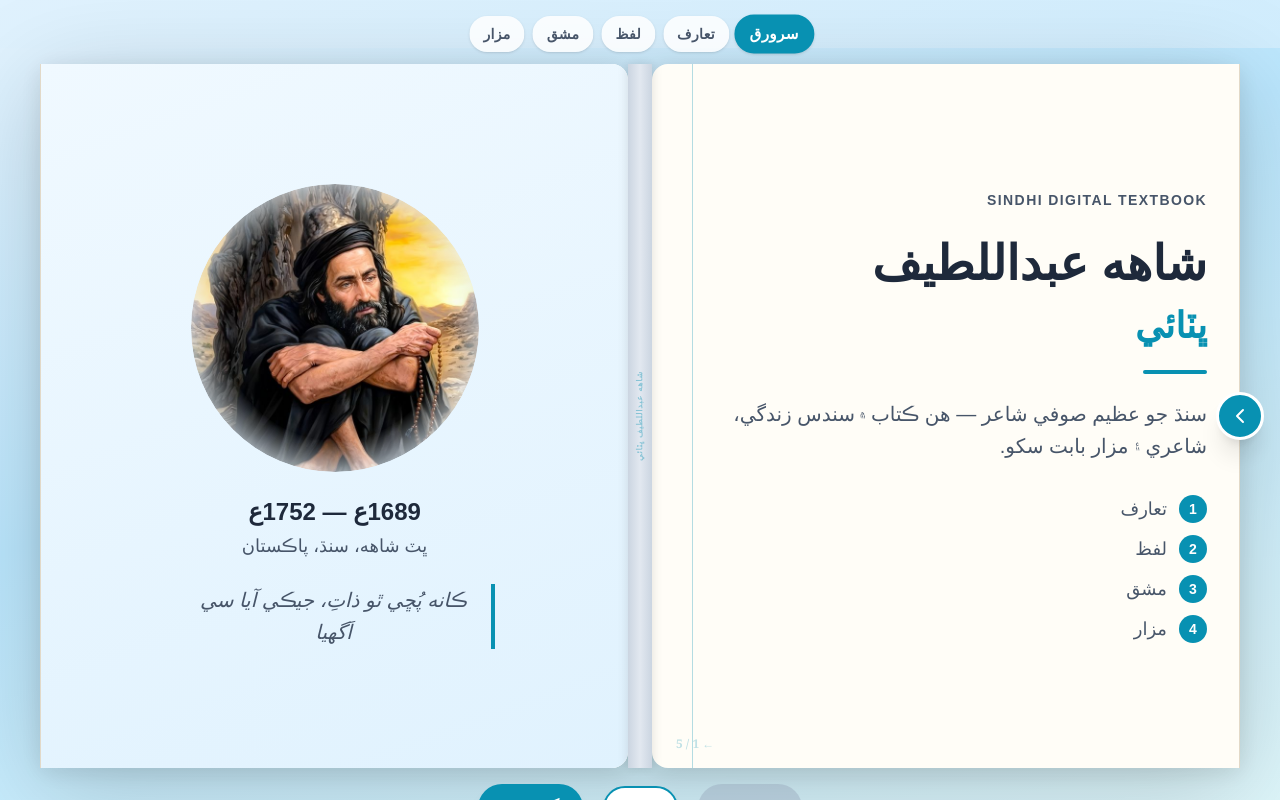
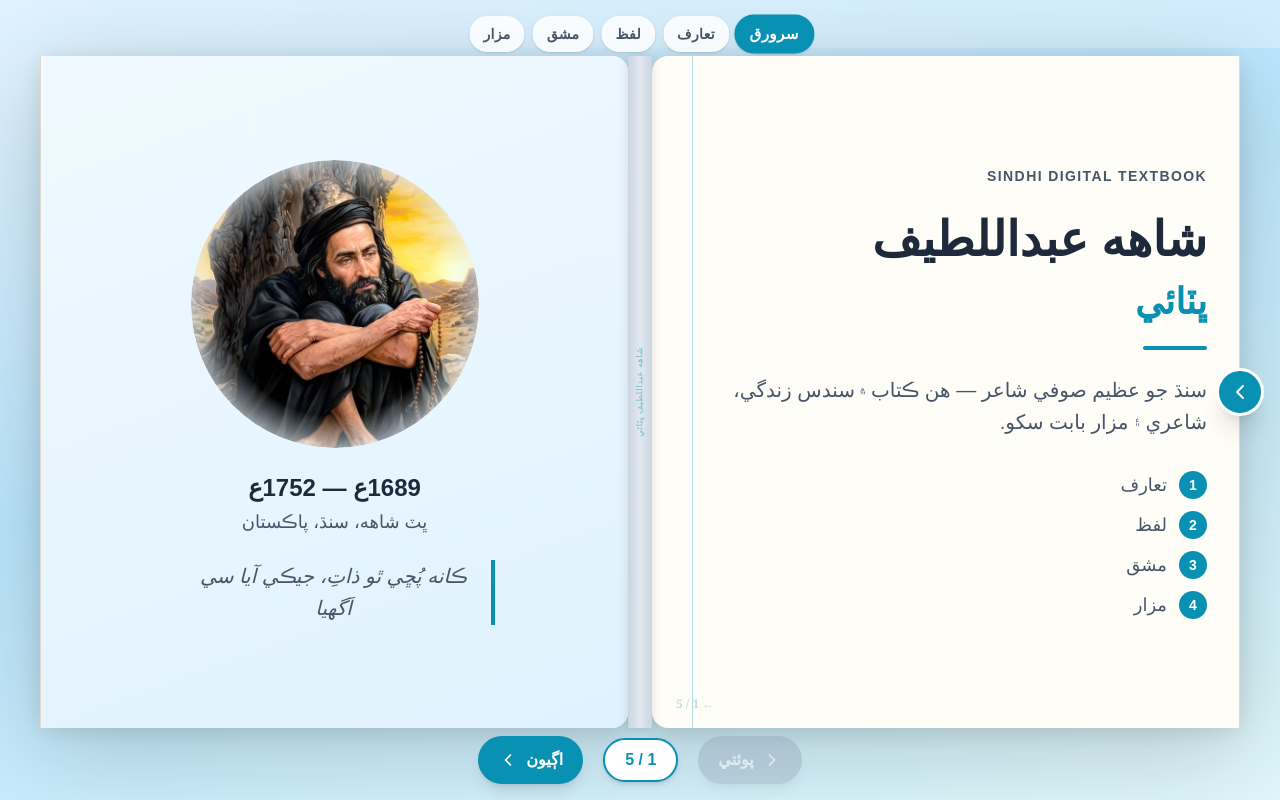
Before and after one commit to MirhazarKhan/sindhi-lesson-app, a Next.js app: page / in a window 1280 px wide. Both pictures are taken after a click on the button "ڪتاب کوليو". Built offline with nearby package versions, Linux system fonts and the light colour scheme; a web font is replaced by a local one.

Commit message:
Fix BookLayout overflow cutting off bottom navigation

```diff
--- a/components/BookLayout.tsx
+++ b/components/BookLayout.tsx
@@ -94,11 +94,12 @@ export default function BookLayout({
 
             {dust.map((d, i) => <DustMote key={i} x={d.x} y={d.y} delay={d.delay} />)}
 
-            <div className="relative flex items-center justify-center w-full h-full px-4 py-4">
+            <div className="relative flex items-center justify-center w-full flex-1 px-4 py-2">
                 <div className="relative flex flex-col md:flex-row overflow-y-auto md:overflow-visible snap-y snap-mandatory custom-scrollbar"
                     style={{
                         width: 'min(96vw, 1200px)',
-                        height: 'min(88vh, 780px)',
+                        height: '100%',
+                        maxHeight: '780px',
                         filter: 'drop-shadow(0 20px 48px rgba(0,0,0,0.18))',
                         borderRadius: '16px'
                     }}>
```
